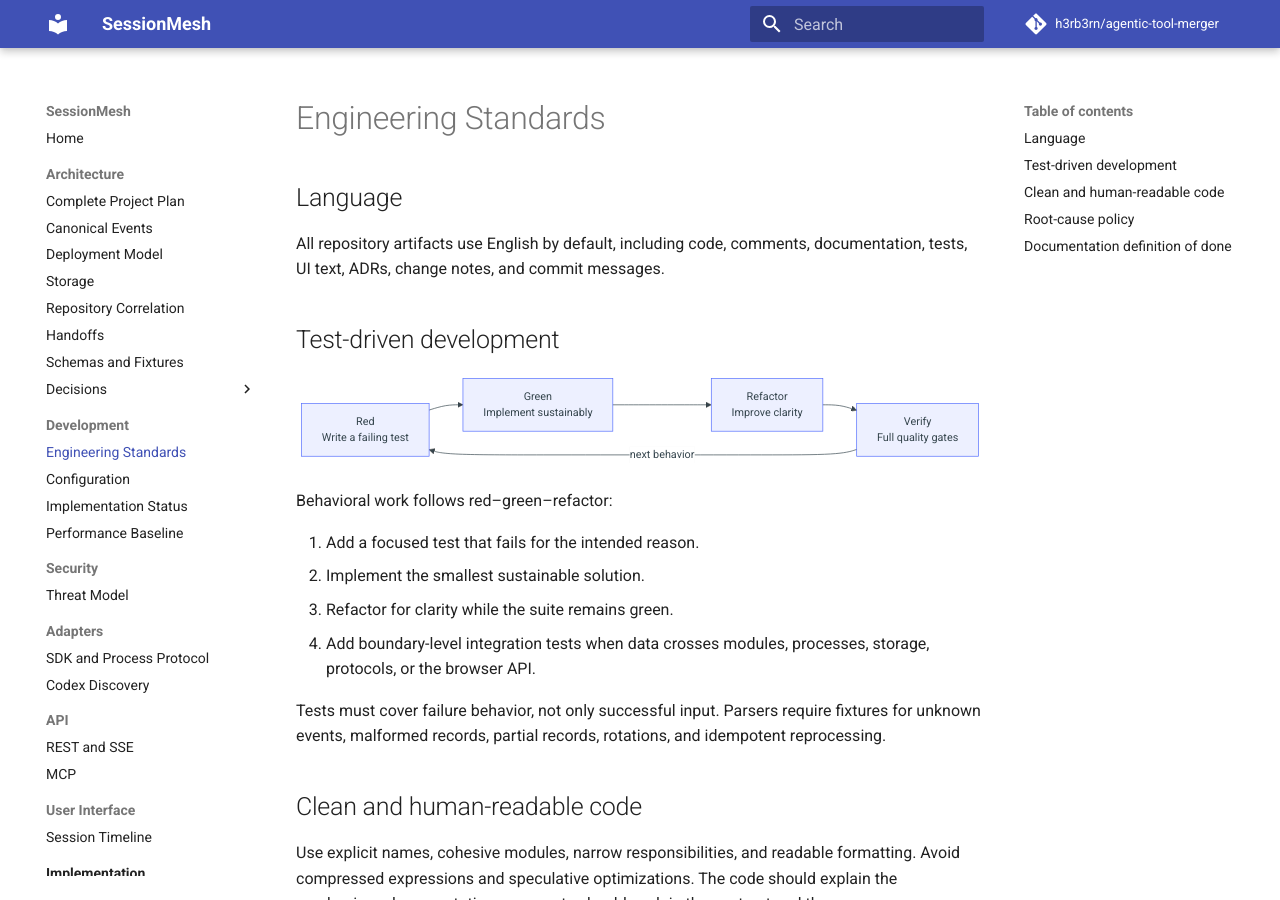
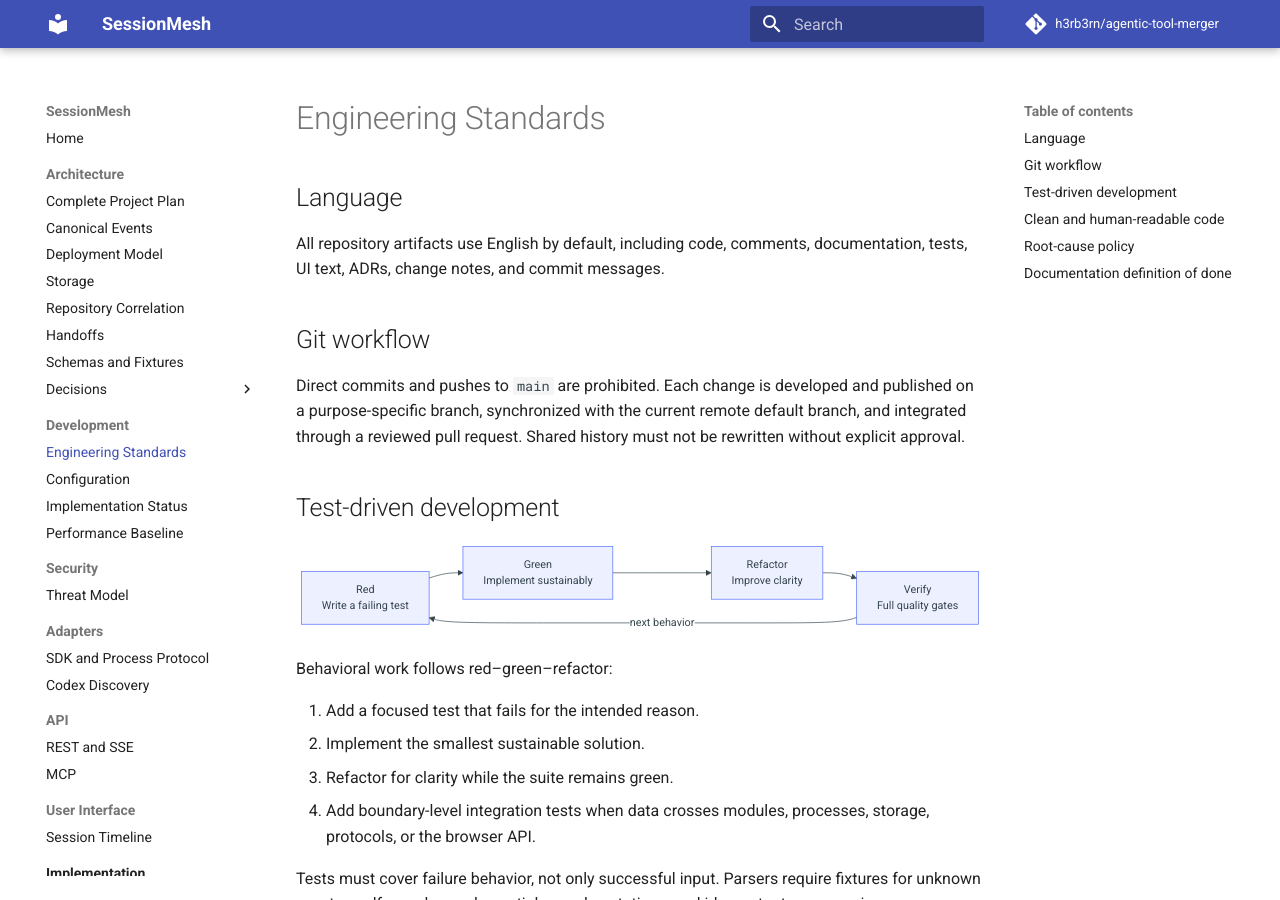
Before and after one commit to h3rb3rn/agentic-tool-merger, an MkDocs documentation site: the page built from docs/development/engineering-standards.md, in a window 1280 px wide and 900 px high. Built offline with MkDocs 1.6.1 and Material for MkDocs 9.7.7, drawn with Linux system fonts in a browser that asks for light colours; comment, search, counter and statistics services are not loaded.

Commit message:
docs: require pull request branch workflow

```diff
--- a/docs/development/engineering-standards.md
+++ b/docs/development/engineering-standards.md
@@ -4,6 +4,13 @@
 
 All repository artifacts use English by default, including code, comments,
 documentation, tests, UI text, ADRs, change notes, and commit messages.
+
+## Git workflow
+
+Direct commits and pushes to `main` are prohibited. Each change is developed
+and published on a purpose-specific branch, synchronized with the current
+remote default branch, and integrated through a reviewed pull request. Shared
+history must not be rewritten without explicit approval.
 
 ## Test-driven development
 
```
Also changed, not shown: AGENTS.md (+9 -0 lines), docs/changes/changelog.md (+2 -0 lines).
